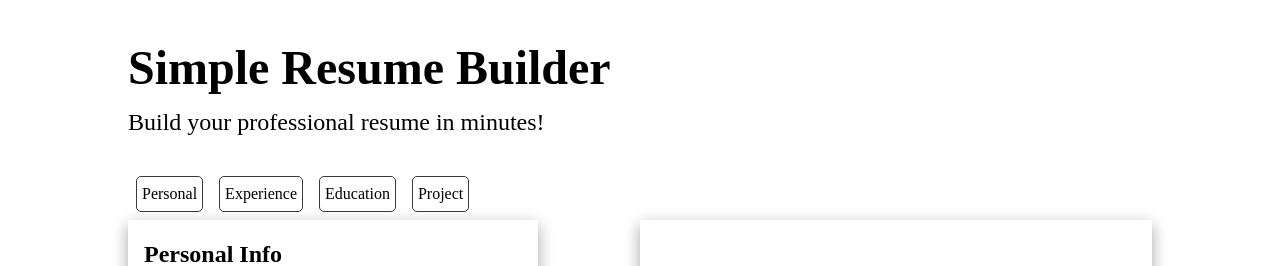
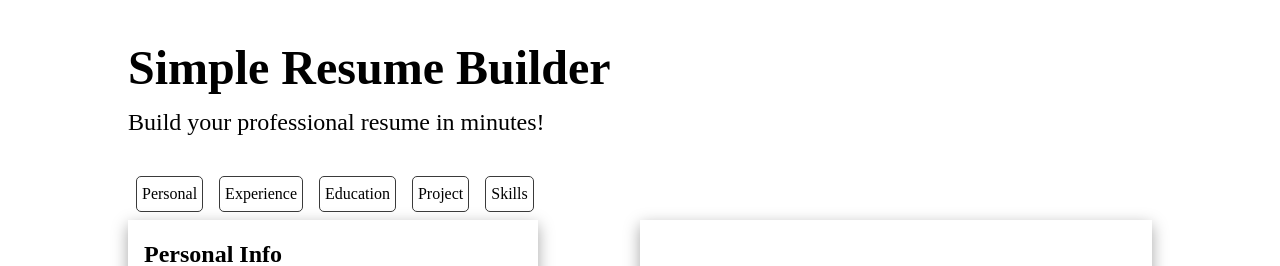
Before and after one commit to Basher113/cv-builder, a React (Vite) app: page / in a window 1280 px wide. Shown: the top 266 px of the page. Built offline with nearby package versions, Linux system fonts and the light colour scheme.

Commit message:
Add skill form and display skills in CvPreview
- Add skills choices and display it in form
- Display users skills on CvPreview

```diff
--- a/src/components/cv-container/CvContainer.jsx
+++ b/src/components/cv-container/CvContainer.jsx
@@ -6,6 +6,7 @@ import "./cv-container.css";
 import ExperienceForm from "../experience-form/ExperienceForm";
 import EducationForm from "../education-form/EducationForm";
 import ProjectForm from "../project-form/ProjectForm";
+import SkillForm from "../skill-form/SkillForm";
 
 
 const personalInfoFormField = {
@@ -39,6 +40,16 @@ const defaultProjectFormField = {
   projectDescription: ""
 }
 
+const defaultSkillData = {
+  id: crypto.randomUUID(),
+  skill: ""
+}
+
+const skillsChoice = [
+  "HTML", "CSS", "Javascript", "React", "Node.js", "Python", "Java",
+  "SQL", "Git", "Vue.js", "PHP", "Dango", "Typescript",
+]
+
 const tabs = [
   {
     id: 1,
@@ -55,14 +66,21 @@ const tabs = [
   {
     id: 4,
     text: "project"
+  },
+  {
+    id: 5,
+    text: "skills"
   }
 ]
+
+
 
 const CvContainer = () => {
   const [personalInfo, setPersonalInfo] = useState(personalInfoFormField);
   const [experiences, setExperiences] = useState([defaultExperienceFormField]);
   const [educations, setEducations] = useState([defaultEducationFormField]);
-  const [projects, setProjects] = useState([defaultProjectFormField])
+  const [projects, setProjects] = useState([defaultProjectFormField]);
+  const [skills, setSkills] = useState([defaultSkillData]);
   const [activeTab, setActiveTab] = useState(tabs[0]);
 
   const updatePersonalInfoHandler = (e) => {
@@ -113,6 +131,25 @@ const CvContainer = () => {
     )
   }
 
+  const addSkillHandler = () => {
+    const newSkill = {...defaultSkillData, id: crypto.randomUUID()};
+    setSkills(prev => [...prev, newSkill])
+  }
+
+  const addSkillFromChoicesHandler = (skill) => {
+    const newSkill = {skill: skill, id: crypto.randomUUID()};
+    setSkills(prev => [...prev, newSkill])
+  }
+
+  const updateSkillHandler = (skillId, e) => {
+    const {name, value} = e.target;
+    setSkills(prev =>
+      prev.map(prevSkill =>
+        prevSkill.id === skillId ? {...prevSkill, [name]: value} : prevSkill
+      )
+    )
+  }
+
   const activeTabHandler = (tabId) => {
     const index = tabs.findIndex(tab => tab.id === tabId);
     setActiveTab(tabs[index]);
@@ -130,7 +167,8 @@ const CvContainer = () => {
       {activeTab.text === "experience" && <ExperienceForm experiences={experiences} addExperienceHandler={addExperienceHandler} onChange={updateExperienceHandler}/>}
       {activeTab.text === "education" && <EducationForm educations={educations} addEducationHandler={addEducationHandler} onChange={updateEducationHandler}/>}
       {activeTab.text === "project" && <ProjectForm projects={projects} addProjectHandler={addProjectHandler} onChange={updateProjectHandler}/>}
-      <CvPreview personalInfo={personalInfo} experiences={experiences} educations={educations} projects={projects}/>
+      {activeTab.text === "skills" && <SkillForm skills={skills} skillsChoice={skillsChoice} addSkillFromChoicesHandler={addSkillFromChoicesHandler} addSkillHandler={addSkillHandler} onChange={updateSkillHandler}/>}
+      <CvPreview personalInfo={personalInfo} experiences={experiences} educations={educations} projects={projects} skills={skills}/>
     </div>
   )
 }
--- a/src/components/cv-preview/CvPreview.jsx
+++ b/src/components/cv-preview/CvPreview.jsx
@@ -1,7 +1,8 @@
+import { Fragment } from "react";
 import "./cv-preview.css";
 import {format} from "date-fns";
 
-const CvPreview = ({personalInfo, experiences, educations, projects}) => {
+const CvPreview = ({personalInfo, experiences, educations, projects, skills}) => {
   const {fullName, email, phone, location, summary} = personalInfo;
 
   return (
@@ -86,6 +87,20 @@ const CvPreview = ({personalInfo, experiences, educations, projects}) => {
 
           })}
         </div>
+
+        <div className="skills">
+          {skills.map((currentSkill, index)=> {
+            const {id, skill} = currentSkill;
+
+            return (
+            <Fragment key={id}>
+              {index === 0 && skill && <h3>Skill</h3>}
+              <span className="skill">{skill}{skill && ", "}</span>
+            </Fragment>
+            )
+
+          })}
+        </div>
     </div>
   )
 }
--- a/src/components/cv-preview/cv-preview.css
+++ b/src/components/cv-preview/cv-preview.css
@@ -49,3 +49,7 @@
   display: flex;
   font-size: 0.9rem;
 }
+
+.skill {
+  display: inline;
+}
--- /dev/null
+++ b/src/components/skill-form/SkillForm.jsx
@@ -0,0 +1,27 @@
+import FormInput from "../form-input/FormInput";
+import "./skill-form.css"
+const SkillForm = ({skills, skillsChoice, addSkillFromChoicesHandler, addSkillHandler, onChange}) => {
+  return (
+    <form>
+      <h2>Skill</h2>
+      <div className="skills-choice">
+        {skillsChoice.map(choice => (
+          <button type="button" onClick={() => addSkillFromChoicesHandler(choice)} key={choice}>{choice}</button>
+        ))}
+      </div>
+      {skills.map(prevSkill => {
+        const {id, skill } = prevSkill;
+        console.log(prevSkill)
+        return (
+        <div key={id}>
+          <FormInput type="text" label="" name="skill" value={skill} onChangeHandler={(event) => onChange(id, event)}/>
+        </div>
+        )
+      })}
+
+      <button type="button" onClick={addSkillHandler} className="add-more-button">+ Add more skill</button>
+    </form>
+  )
+}
+
+export default SkillForm
--- /dev/null
+++ b/src/components/skill-form/skill-form.css
@@ -0,0 +1,11 @@
+.skills-choice {
+
+  button {
+    background-color: rgb(224, 224, 224);
+    border: none;
+    border-radius: 20px;
+    margin-right: 10px;
+    margin-top: 8px;
+    cursor: pointer;
+  }
+}
```
